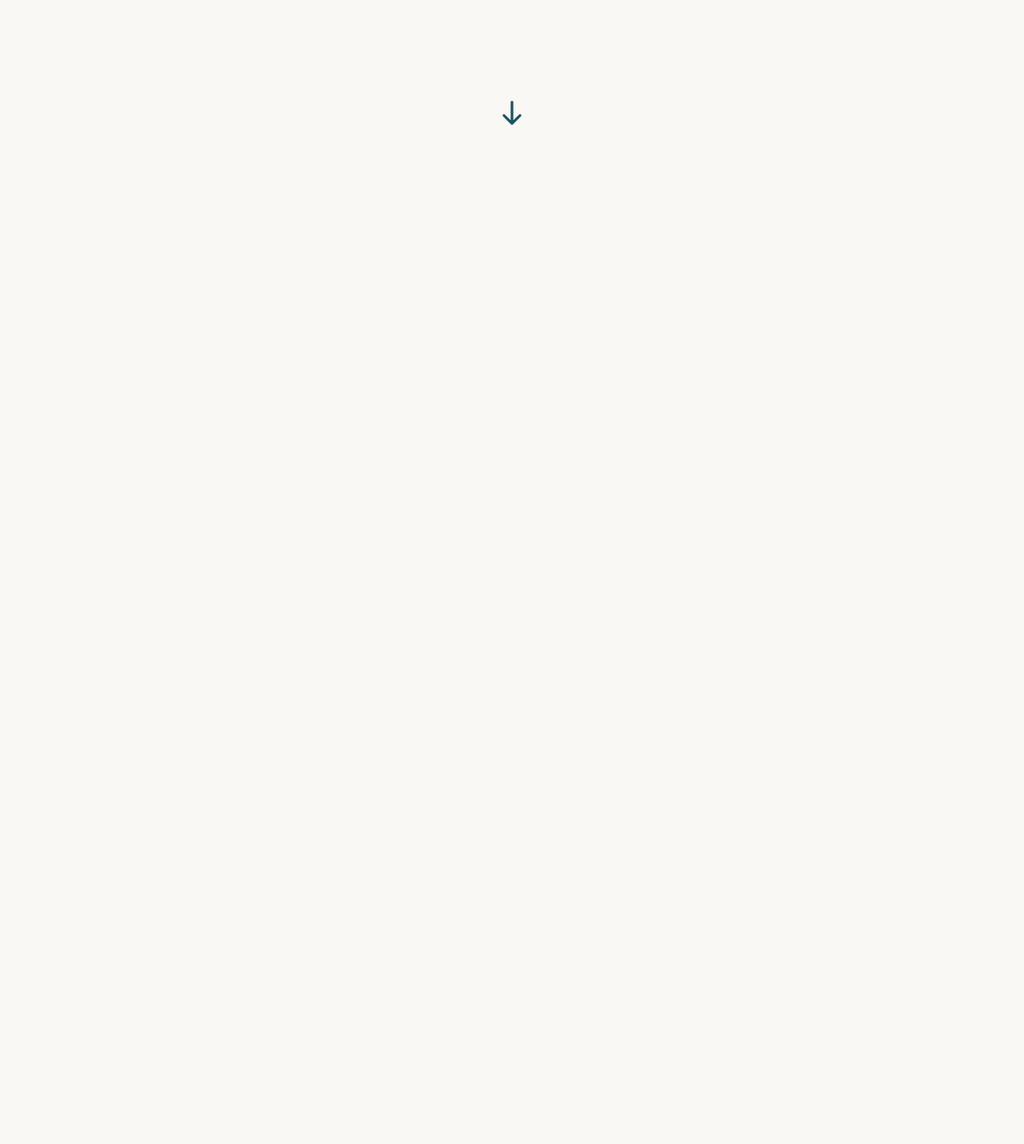
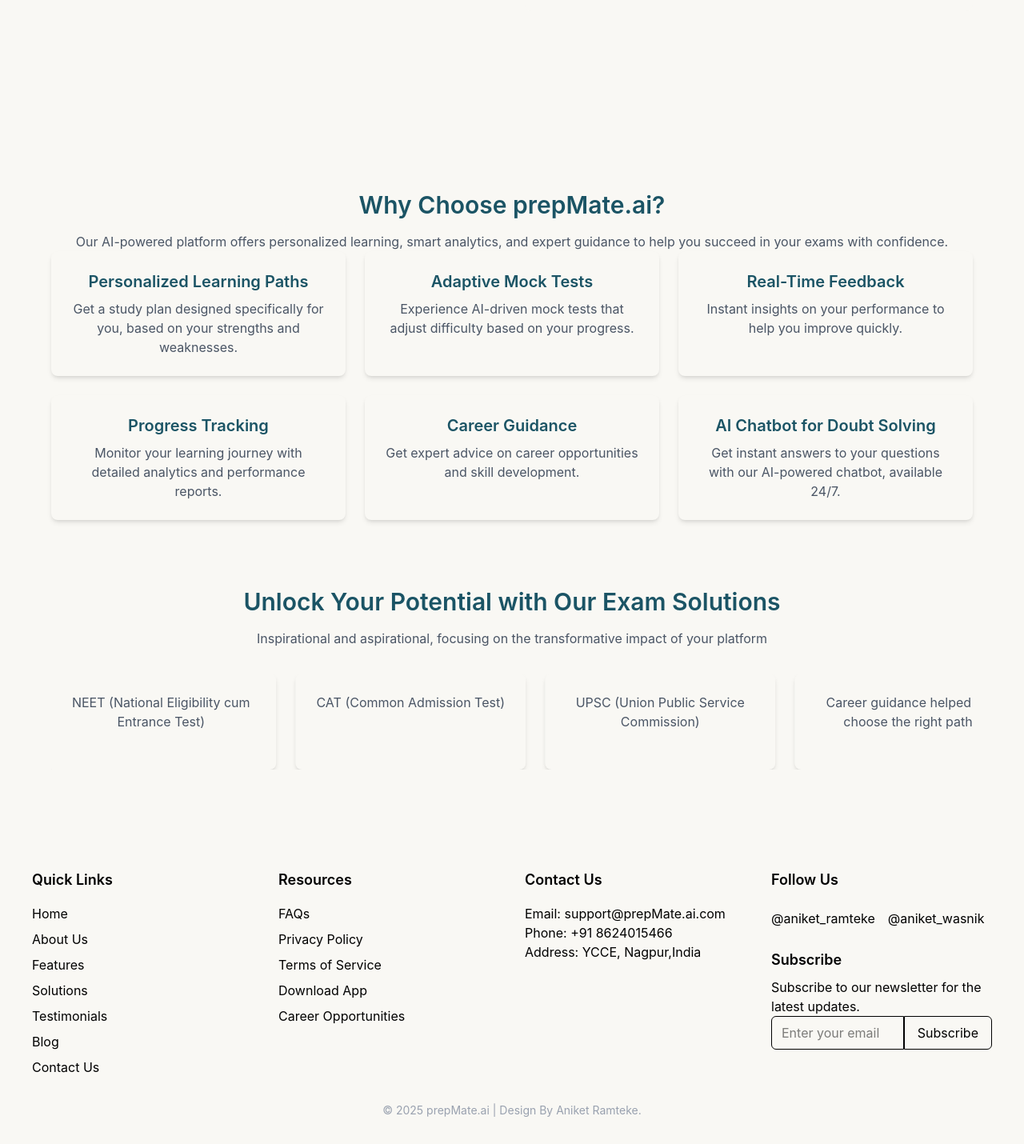
Before and after one commit to PranavGambhire4136/HackWhack25, a React (Vite) app in the folder Frontend/: page / in a window 1280 px wide. Shown: the part 615-2045 px from the top of the page at 80% size. Before the commit the page ends 800 px from the top, so only its background shows below. Built offline with nearby package versions, Linux system fonts and the light colour scheme.

Commit message:
home page done

```diff
--- a/Frontend/src/Component/Navbar.jsx
+++ b/Frontend/src/Component/Navbar.jsx
@@ -18,7 +18,7 @@
       {/* Navigation Links */}
       <div className="hidden md:flex space-x-6 items-center">
         <Link to="/" className="hover:text-black transition">Home</Link>
-        <Link to="/about" className="hover:text-black transition">About Us</Link>
+        <a href="f" className="hover:text-black transition">About Us</a>
 
 
         {/* Dropdown Menu */}
--- a/Frontend/src/pages/Home.jsx
+++ b/Frontend/src/pages/Home.jsx
@@ -3,7 +3,8 @@
 
 function Home() {
   return (
-    <div className="w-full flex items-center justify-center px-4 mb-8">
+    <div className="w-full flex flex-col items-center justify-center px-4 mb-8">
+      {/* Hero Section */}
       <section className="max-w-6xl w-full flex flex-col md:flex-row items-center gap-8">
         {/* Left Content */}
         <div className="pt-16 md:w-1/2 text-center md:text-left pb-2">
@@ -29,7 +30,7 @@
         </div>
 
         {/* Right Content (Image) */}
-        <div className="pt-20 md:w-1/2 flex justify-center mt-10 md:mt-0">
+        <div className="pt-40 md:w-1/2 flex justify-center mt-10 md:mt-0">
           <img
             src={heroig}
             alt="AI Buddy"
@@ -37,15 +38,170 @@
           />
         </div>
       </section>
-      {/* Downward Arrow Icon - Always at the bottom-center */}
-{/* Downward Arrow Icon - Always at the bottom-center */}
-<div className="absolute bottom-6 left-1/2 transform -translate-x-1/2 z-10">
-<a href="#"><svg width="40" height="40" viewBox="0 0 24 24" fill="none" xmlns="http://www.w3.org/2000/svg">
-    <path d="M12 4V20M12 20L6 14M12 20L18 14" stroke="#1B5465" strokeWidth="2" strokeLinecap="round" strokeLinejoin="round"/>
-  </svg></a>
 
-</div>
+      {/* Downward Arrow Icon */}
+      {/* <div className="pt-30 bottom-6 left-1/2 transform -translate-x-1/2 ">
+        <a href="#next-section">
+          <svg width="40" height="40" viewBox="0 0 24 24" fill="none" xmlns="http://www.w3.org/2000/svg">
+            <path d="M12 4V20M12 20L6 14M12 20L18 14" stroke="#1B5465" strokeWidth="2" strokeLinecap="round" strokeLinejoin="round"/>
+          </svg>
+        </a>
+      </div> */}
 
+      {/* New Features Section */}
+      <section id="next-section" className="mt-40 pb-0 mb-0 w-full bg-gray-100 py-16 mt-20">
+        <div className="max-w-6xl mx-auto text-center">
+          <h2 className="text-3xl font-semibold text-[#1B5465]">Why Choose prepMate.ai?</h2>
+          <p className="mt-4 text-gray-600">
+            Our AI-powered platform offers personalized learning, smart analytics, and expert guidance to help you
+            succeed in your exams with confidence.
+          </p>
+
+          {/* Feature Cards */}
+          <div className=" grid grid-cols-1 md:grid-cols-3 gap-6">
+            <div className="p-6 bg-white rounded-lg shadow-md">
+              <h3 className="text-xl font-semibold text-[#1B5465]">Personalized Learning Paths</h3>
+              <p className="text-gray-600 mt-2">Get a study plan designed specifically for you, based on your strengths and weaknesses.</p>
+            </div>
+
+            <div className="p-6 bg-white rounded-lg shadow-md">
+              <h3 className="text-xl font-semibold text-[#1B5465]">Adaptive Mock Tests</h3>
+              <p className="text-gray-600 mt-2">Experience AI-driven mock tests that adjust difficulty based on your progress.</p>
+            </div>
+
+            <div className="p-6 bg-white rounded-lg shadow-md">
+              <h3 className="text-xl font-semibold text-[#1B5465]">Real-Time Feedback</h3>
+              <p className="text-gray-600 mt-2">Instant insights on your performance to help you improve quickly.</p>
+            </div>
+
+            <div className="p-6 bg-white rounded-lg shadow-md">
+              <h3 className="text-xl font-semibold text-[#1B5465]">Progress Tracking</h3>
+              <p className="text-gray-600 mt-2">Monitor your learning journey with detailed analytics and performance reports.</p>
+            </div>
+
+            <div className="p-6 bg-white rounded-lg shadow-md">
+              <h3 className="text-xl font-semibold text-[#1B5465]">Career Guidance</h3>
+              <p className="text-gray-600 mt-2">Get expert advice on career opportunities and skill development.</p>
+            </div>
+
+            <div className="p-6 bg-white rounded-lg shadow-md">
+              <h3 className="text-xl font-semibold text-[#1B5465]">AI Chatbot for Doubt Solving</h3>
+              <p className="text-gray-600 mt-2">Get instant answers to your questions with our AI-powered chatbot, available 24/7.</p>
+            </div>
+          </div>
+        </div>
+      </section>
+
+      <section id="slider-section" className="w-full bg-gray-100 py-1 mt-20 overflow-hidden">
+        <div className="max-w-6xl mx-auto text-center">
+          <h2 className="text-3xl font-semibold text-[#1B5465]">Unlock Your Potential with Our Exam Solutions</h2>
+          <p className="mt-4 text-gray-600">Inspirational and aspirational, focusing on the transformative impact of your platform</p>
+
+          <div className="mt-8 relative w-full overflow-hidden">
+            <div className="flex space-x-6 animate-slide">
+              {/* Slider Cards */}
+              {[
+                "GATE (Graduate Aptitude Test in Engineering)",
+                " IIT/JEE (Indian Institutes of Technology/Joint Entrance Examination)",
+                "NEET (National Eligibility cum Entrance Test)",
+                "CAT (Common Admission Test)",
+                "UPSC (Union Public Service Commission)",
+                "Career guidance helped me choose the right path.",
+                "CA (Chartered Accountancy)"
+              ].map((testimonial, index) => (
+                <div key={index} className="p-6 bg-white rounded-lg shadow-md w-72 flex-shrink-0">
+                  <p className="text-gray-600">{testimonial}</p>
+                </div>
+              ))}
+            </div>
+          </div>
+        </div>
+      </section>
+
+      {/* Animation Styling */}
+      <style>{`
+        @keyframes slide {
+          0% {
+            transform: translateX(0%);
+          }
+          100% {
+            transform: translateX(-50%);
+          }
+        }
+        .animate-slide {
+          display: flex;
+          width: max-content;
+          animation: slide 10s linear infinite;
+        }
+      `}</style>
+
+
+<footer className=" pt-30" id='about Us'>
+      <div className="max-w-7xl mx-auto px-6 grid grid-cols-1 md:grid-cols-4 gap-8">
+
+        {/* Column 1: Quick Links */}
+        <div>
+          <h3 className="text-lg font-semibold mb-4">Quick Links</h3>
+          <ul className="space-y-2 text-gray-300">
+            <li><a href="#" className="text-black">Home</a></li>
+            <li><a href="#" className="text-black">About Us</a></li>
+            <li><a href="#" className="text-black">Features</a></li>
+            <li><a href="#" className="text-black">Solutions</a></li>
+            <li><a href="#" className="text-black">Testimonials</a></li>
+            <li><a href="#" className="text-black">Blog</a></li>
+            <li><a href="#" className="text-black">Contact Us</a></li>
+          </ul>
+        </div>
+
+        {/* Column 2: Resources */}
+        <div>
+          <h3 className="text-lg font-semibold mb-4">Resources</h3>
+          <ul className="space-y-2 text-gray-300">
+            <li><a href="#" className="text-black">FAQs</a></li>
+            <li><a href="#" className="text-black">Privacy Policy</a></li>
+            <li><a href="#" className="text-black">Terms of Service</a></li>
+            <li><a href="#" className="text-black">Download App</a></li>
+            <li><a href="#" className="text-black">Career Opportunities</a></li>
+          </ul>
+        </div>
+
+        {/* Column 3: Contact Us */}
+        <div>
+          <h3 className="text-lg font-semibold mb-4">Contact Us</h3>
+          <p className="">Email: support@prepMate.ai.com</p>
+          <p className=""> Phone: +91 8624015466</p>
+          <p className=""> Address: YCCE, Nagpur,India</p>
+        </div>
+
+        {/* Column 4: Social Media & Newsletter */}
+        <div>
+          <h3 className="text-lg font-semibold mb-4">Follow Us</h3>
+          <div className="flex space-x-4 mb-6">
+            <a href="#" className="hover:text-blue-400">@aniket_ramteke<i className="fab fa-facebook text-2xl"></i></a>
+            <a href="#" className="hover:text-blue-400">@aniket_wasnik<i className="fab fa-twitter text-2xl"></i></a>
+
+          </div>
+
+          {/* Newsletter */}
+          <h3 className="text-lg font-semibold mb-2">Subscribe</h3>
+          <p className="">Subscribe to our newsletter for the latest updates.</p>
+          <div className="flex">
+            <input
+              type="email"
+              placeholder="Enter your email"
+              className="border-1 px-3 py-2 w-full text-black rounded-l-md focus:outline-none"
+            />
+            <button className="bg-red-500 px-4  border-1 py-2 text-black rounded-r-md hover:text-blue-500">Subscribe</button>
+          </div>
+        </div>
+
+      </div>
+
+      {/* Copyright */}
+      <div className="mt-8 text-center text-gray-400 text-sm">
+        © {new Date().getFullYear()} prepMate.ai | Design By Aniket Ramteke.
+      </div>
+    </footer>
 
     </div>
   );
```
